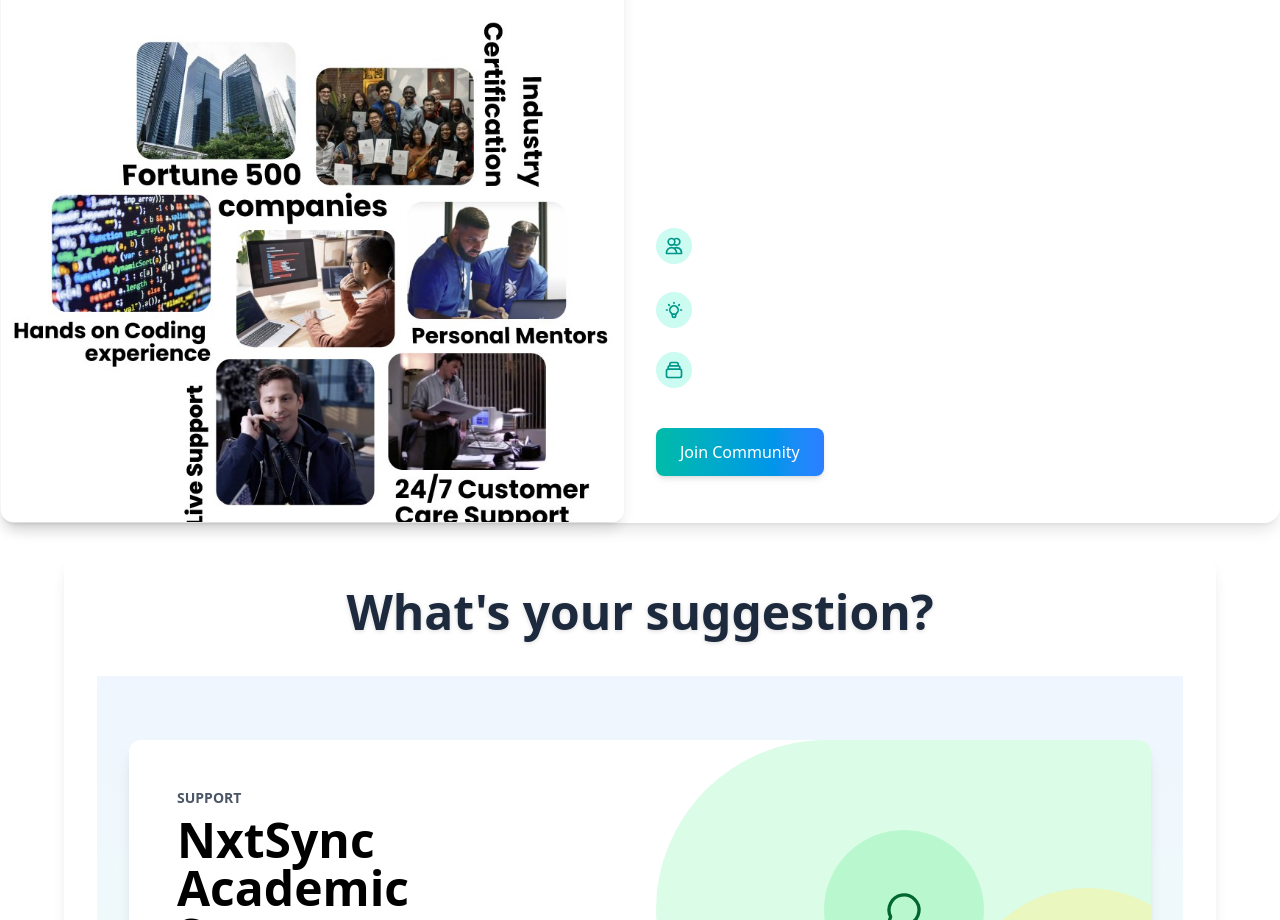
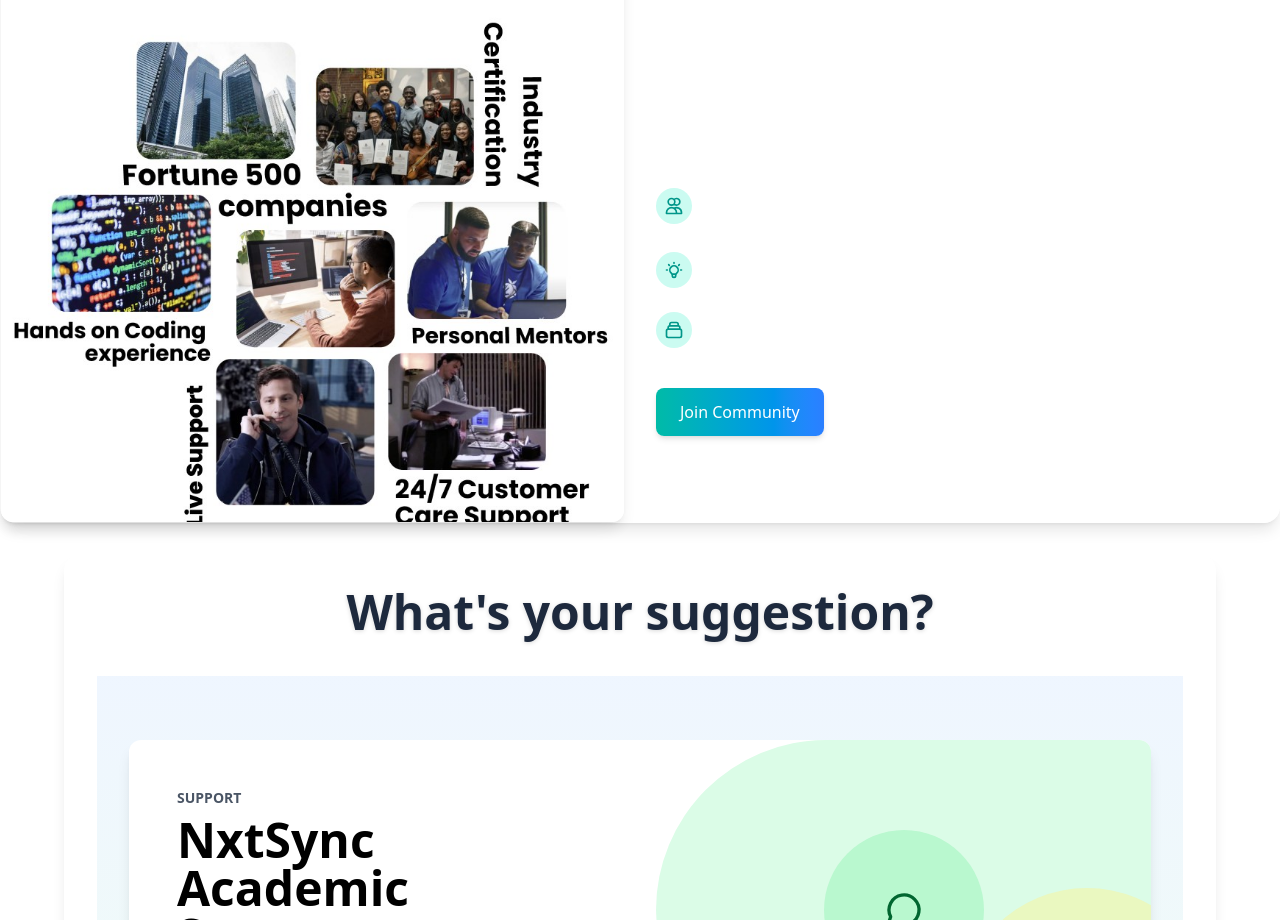
Before and after one commit to mismyst/nextsync, a Next.js app: page / in a window 1280 px wide. Shown: the part 2220-3140 px from the top of the page. Built offline with nearby package versions, Linux system fonts and the light colour scheme.

Commit message:
Update page.tsx

```diff
--- a/app/page.tsx
+++ b/app/page.tsx
@@ -524,13 +524,7 @@ return (
 
                   Join Our Learning Community
                 </h2>
-                <p className="text-lg sm:text-xl text-white mb-6">
-
-
-
-                  Connect with like-minded professionals, participate in workshops,
-                  and accelerate your career growth through peer learning and networking opportunities.
-                </p>
+                <p className="text-base sm:text-lg text-white">Connect with professionals and industry experts</p>
                 <div className="space-y-4">
                   <div className="flex items-start">
                     <div className="bg-teal-100 p-2 rounded-full mr-4">
```
